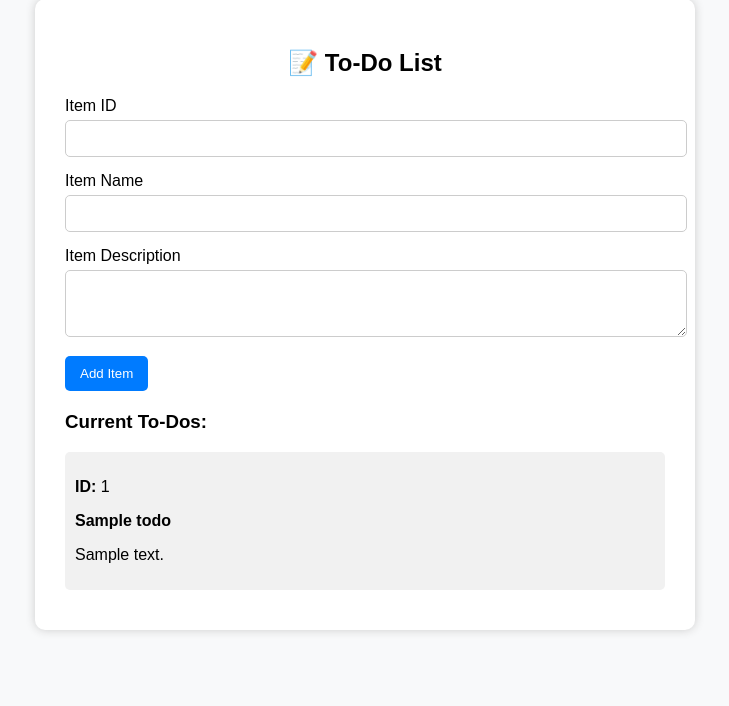
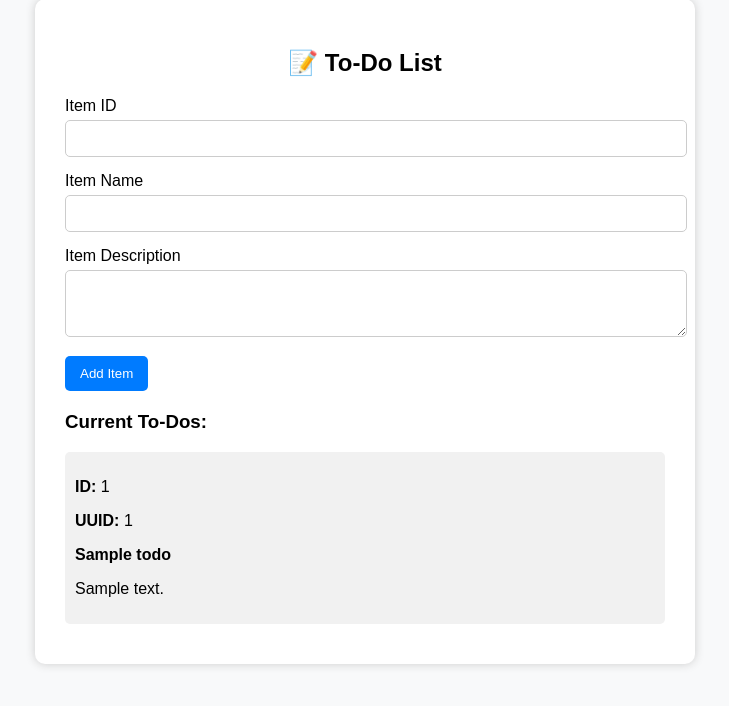
Before and after one commit to tusharwdesai/Flask-Demo, a Flask app: page /todo in a window 1280 px wide. Shown: the part 41-747 px from the top of the page, without its empty margins (275-1004 px from the left). Run offline with Flask 3, Linux system fonts and the light colour scheme; a database or web service that is not in the repository returns one stand-in record (values such as "Sample title").

Commit message:
uuid added in todo

```diff
--- a/app.py
+++ b/app.py
@@ -2,6 +2,7 @@ from flask import Flask,render_template, request, redirect, url_for
 from pymongo import MongoClient
 from urllib.parse import quote_plus
 from bson.objectid import ObjectId
+import uuid
 
 
 # URL-encode the username and password
@@ -58,10 +59,12 @@ def add_todo():
     item_id = request.form.get('item_id')
     item_name = request.form.get('item_name')
     item_desc = request.form.get('item_desc')
+    item_uuid = str(uuid.uuid4())
 
     if item_name and item_desc:
         todo_collection.insert_one({
            'item_id': item_id,
+           'item_uuid': item_uuid,
             'name': item_name,
             'description': item_desc
         })
--- a/templates/todo.html
+++ b/templates/todo.html
@@ -71,6 +71,7 @@
     {% for todo in todos %}
         <div class="todo-item">
           <p><b>ID:</b> {{ todo.item_id }}</p>
+           <p><b>UUID:</b> {{ todo.item_uuid }}</p>
             <strong>{{ todo.name }}</strong>
             <p>{{ todo.description }}</p>
         </div>
```
